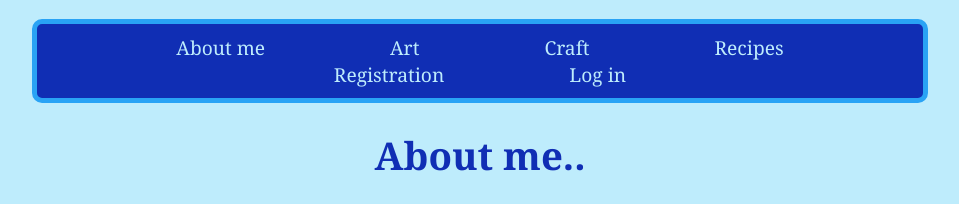
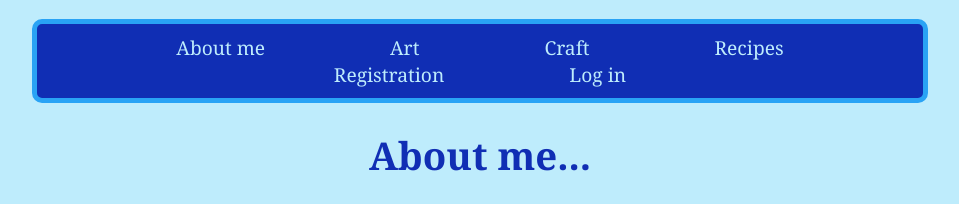
Before and after one commit to PrakruthiRao-09/Me, a plain HTML site: page index.html in a window 1280 px wide. Shown: the top 204 px of the page, without its empty margins (160-1119 px from the left). Drawn offline with Linux system fonts and the light colour scheme.

Commit message:
Update index.html

```diff
--- a/index.html
+++ b/index.html
@@ -48,7 +48,7 @@
 </ul>
 </nav>
 </header>
-    <h1> About me..</h1>
+    <h1> About me...</h1>
     <div>
     <p> Hey, there! I'm the creator of this website, Prakruthi Rao. I'm 11, and my hobbies are drawing, crocheting, and baking! I live with my adorable little sister and my parents.</p>
     <p> In this website you will find some great drawing tutorials, some craft ones too!
```
